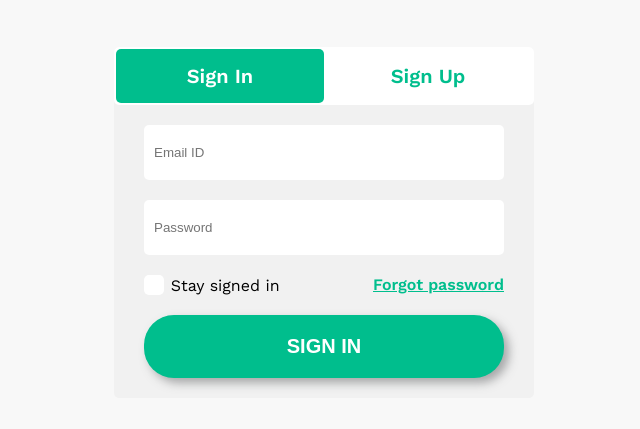
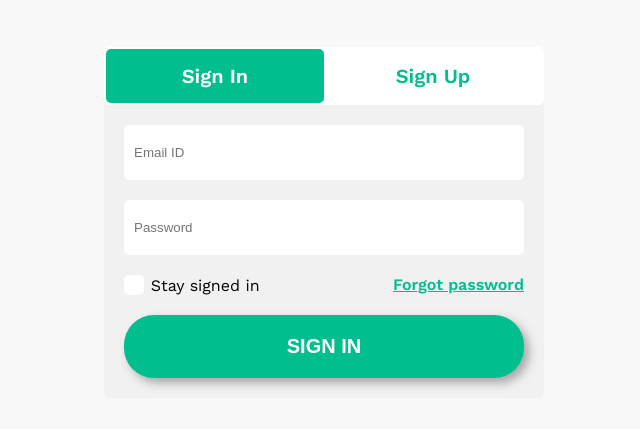
Before and after one commit to vivekraj-kr/css-test, a website: page index.html in a window 1280 px wide. Shown: the part 151-580 px from the top of the page, without its empty margins (316-956 px from the left). Drawn offline with nearby package versions, Linux system fonts and the light colour scheme.

Commit message:
Minor tweaks in spacing

```diff
--- a/scss/styles.scss
+++ b/scss/styles.scss
@@ -105,7 +105,6 @@ img {
     }
 }
 
-
 /* main styles */
 
 body {
@@ -119,11 +118,11 @@ body {
     width: 100%;
     max-width: $screen-width-sd;
     margin: 0 auto;
-    padding: 15px 30px;
+    padding: 15px 20px;
 }
 
 .main {
-    padding: 20px 30px;
+    padding: 20px 20px;
     background-color: $secondary-color;
     border-radius: 5px;
 }
@@ -143,8 +142,8 @@ body {
     background-color: $white;
     margin-bottom: 20px;
     margin-top: -20px;
-    margin-left: -30px;
-    margin-right: -30px;
+    margin-left: -20px;
+    margin-right: -20px;
 
     li {
         flex-basis: 100%;
```
Also changed, not shown: css/styles.css, 1 other file.
